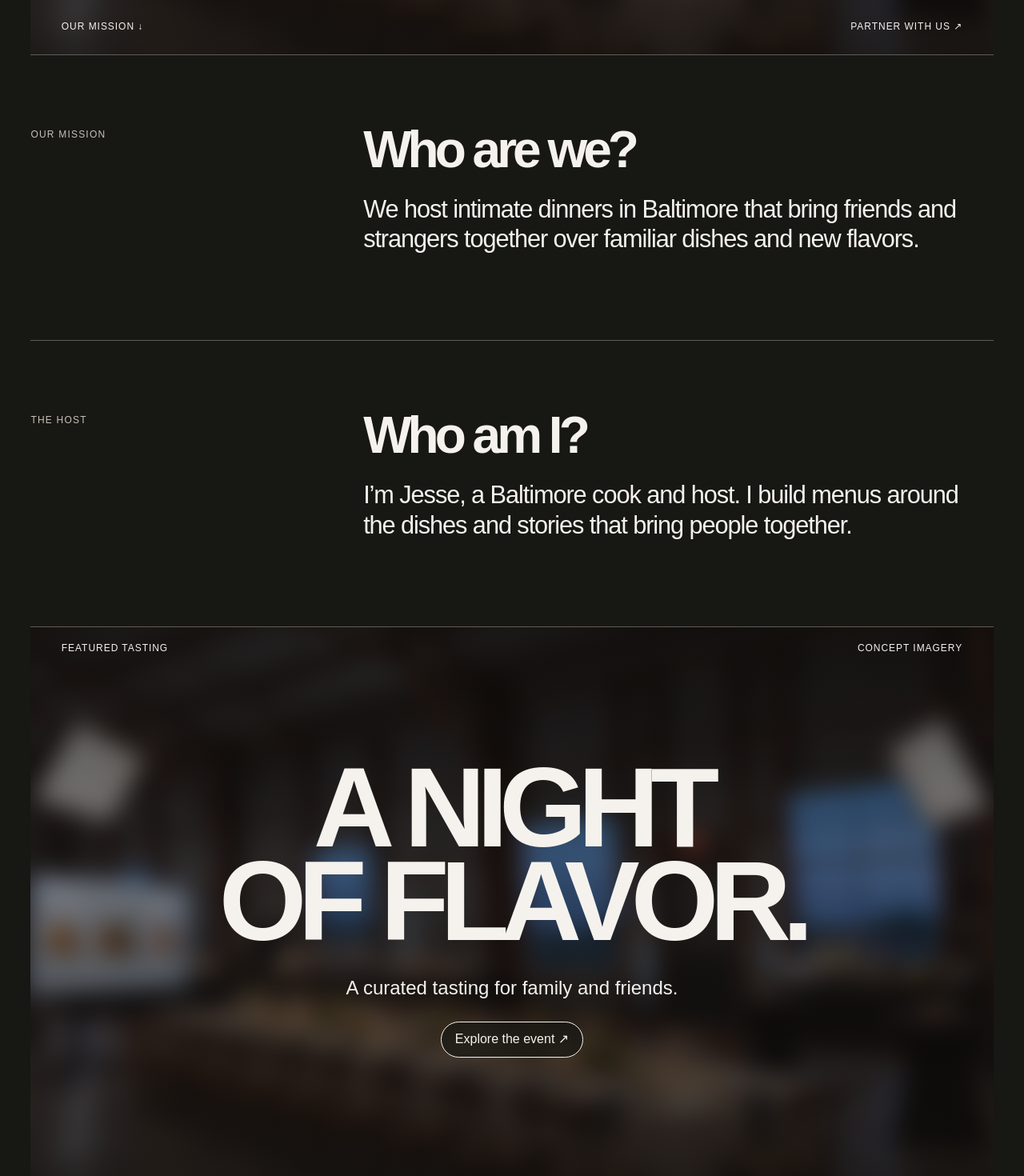
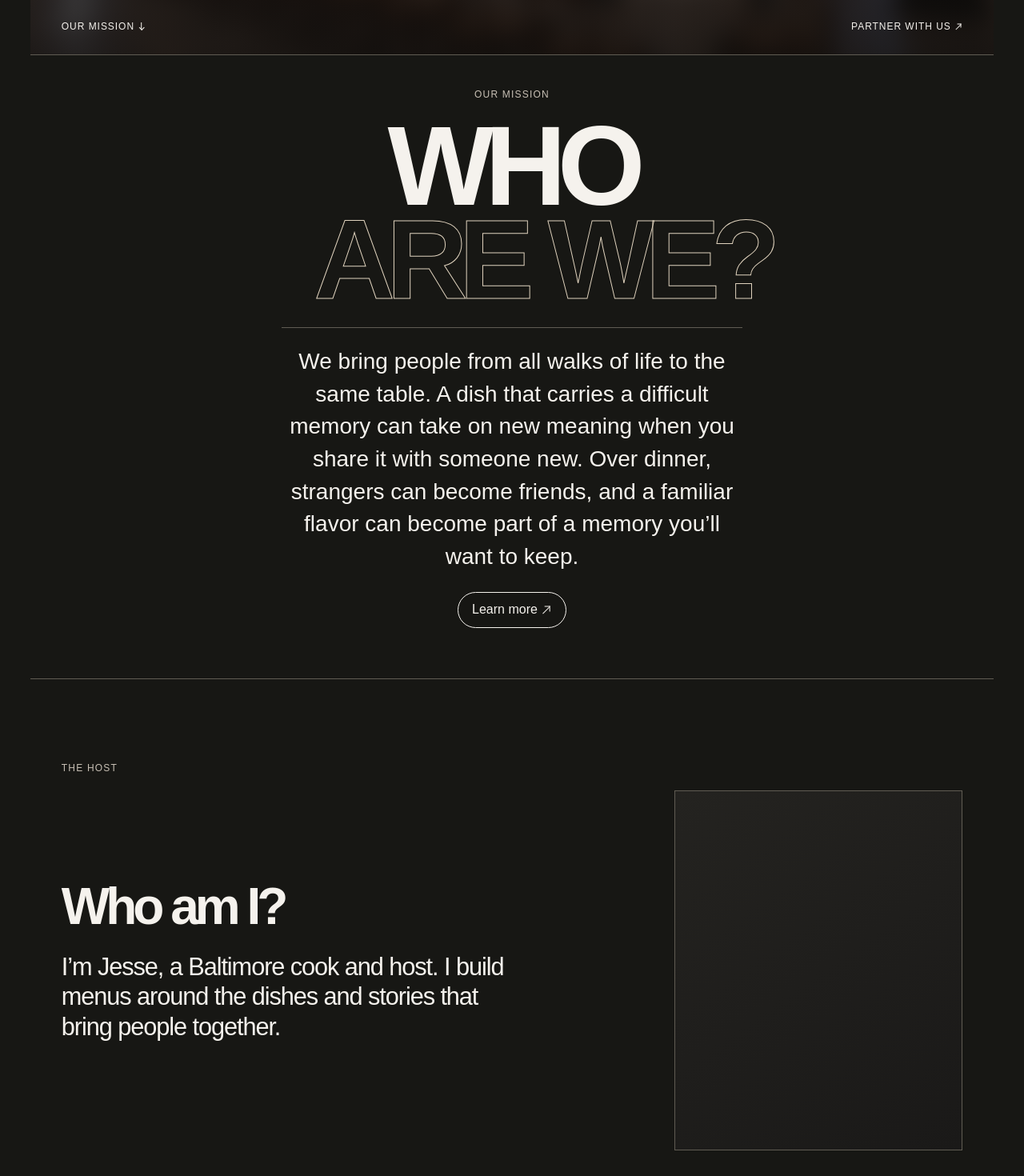
Before and after one commit to Food-of-Life/who-are-we, a Next.js app: page / in a window 1280 px wide. Shown: the part 700-2170 px from the top of the page at 80% size. Built offline with nearby package versions, Linux system fonts and the light colour scheme; no server answers.

Commit message:
Expand Food of Life mission and refine site layout

```diff
--- a/app/page.tsx
+++ b/app/page.tsx
@@ -1,10 +1,17 @@
 import Image from 'next/image';
 import Motion from '../components/Motion';
 import Tasting from '../components/Tasting';
+import PhotoStory from '../components/PhotoStory';
 import Contact from '../components/Contact';
 
 const email = process.env.NEXT_PUBLIC_CONTACT_EMAIL;
 const phone = process.env.NEXT_PUBLIC_CONTACT_PHONE;
+
+const missionSlides = [
+  { title: 'A new connection', text: 'We want to bring people together over dinner because passing a plate is an easy way to start a conversation. A question about what’s on the table can lead to a story about what’s going on in someone’s life. Sometimes, hearing how another person got through something gives you a different way to think about what you’re going through yourself.', photo: 'made-with-care.jpg' },
+  { title: 'Discover something about yourself', text: 'Some dishes carry memories we rarely talk about. A bite might remind you of a kitchen you haven’t been in for years. Then someone across the table tells you what that same dish meant in their home. We hope you hear a different story, share a little of yours if you feel like it, and by the end of dinner there’s something new to remember about that flavor: who you shared it with tonight.', photo: 'shared-plates.jpg' },
+  { title: 'What you carry home', text: 'When someone pulls up another chair and passes you a plate, you know there’s room for you. We want that feeling to stay with you long after the last bite. We hope you carry it to the next table you sit at, and remember how much it can mean to make room for someone else.', photo: 'dessert.jpg' },
+];
 
 export default function Home() {
   const formEnabled = Boolean(process.env.RESEND_API_KEY && process.env.CONTACT_FROM && process.env.CONTACT_TO);
@@ -20,21 +27,26 @@ export default function Home() {
     <main>
       <section className="hero" id="home">
         <div className="hero-backdrop" aria-hidden="true"><Image src="/food/made-with-care.jpg" alt="" fill sizes="100vw" preload/></div>
-        <div className="hero-caption"><span>Baltimore, Maryland</span><span>Independent culinary events</span></div>
+        <div className="hero-caption"><span>Baltimore, Maryland</span><span>Culinary events</span></div>
         <div className="hero-center">
           <span className="star" aria-hidden="true">✳</span>
           <h1><span>Food</span><span>of Life.</span></h1>
           <p>Intimate dinners built around familiar food, new flavors, and the stories we share.</p>
         </div>
-        <div className="hero-bottom"><a href="#about">Our mission ↓</a><a href="#contact">Partner with us ↗</a></div>
+        <div className="hero-bottom"><a href="#about">Our mission <span className="arrow arrow-down" aria-hidden="true"/></a><a href="#contact">Partner with us <span className="arrow arrow-diagonal" aria-hidden="true"/></a></div>
       </section>
-      <section className="editorial text-panel" id="about">
+      <section className="mission-feature" id="about">
         <p className="label">Our mission</p>
-        <div data-reveal><h2>Who are we?</h2><p>We host intimate dinners in Baltimore that bring friends and strangers together over familiar dishes and new flavors.</p></div>
+        <div className="mission-statement">
+          <h2><span>Who</span>{' '}<span>are we?</span></h2>
+          <p>We bring people from all walks of life to the same table. A dish that carries a difficult memory can take on new meaning when you share it with someone new. Over dinner, strangers can become friends, and a familiar flavor can become part of a memory you’ll want to keep.</p>
+          <PhotoStory title="Our mission" buttonLabel="Learn more" slides={missionSlides}/>
+        </div>
       </section>
-      <section className="editorial text-panel" id="host">
+      <section className="editorial text-panel host-panel" id="host">
         <p className="label">The host</p>
-        <div data-reveal><h2>Who am I?</h2><p>I’m Jesse, a Baltimore cook and host. I build menus around the dishes and stories that bring people together.</p></div>
+        <div className="host-copy" data-reveal><h2>Who am I?</h2><p>I’m Jesse, a Baltimore cook and host. I build menus around the dishes and stories that bring people together.</p></div>
+        <div className="host-portrait" aria-hidden="true" data-reveal/>
       </section>
       <Tasting/>
       <section className="contact" id="contact">
@@ -42,16 +54,16 @@ export default function Home() {
         <h2 data-reveal>Let’s set<br/>the table.</h2>
         <p>Partner with us on the next dinner.</p>
         <a className="deck-button" href="/food/partnership-preview.pdf">
-          <span aria-hidden="true">↗</span>
+          <span className="arrow arrow-diagonal" aria-hidden="true"/>
           <span>View Made With Care deck</span>
         </a>
-        {(email || phone) && <address className="sponsor-details">
-          {email && <a href={'mailto:' + email}>{email}</a>}
-          {phone && <a href={'tel:' + phone.replace(/[^+0-9]/g, '')}>{phone}</a>}
-        </address>}
+        <address className="sponsor-details">
+          <span>Email {email && <a href={'mailto:' + email}>{email}</a>}</span>
+          <span>Phone {phone && <a href={'tel:' + phone.replace(/[^+0-9]/g, '')}>{phone}</a>}</span>
+        </address>
         <Contact enabled={formEnabled}/>
       </section>
     </main>
-    <footer><span>Food of Life · Baltimore, MD</span><a href="#home">Back to top ↑</a></footer>
+    <footer><span>Food of Life · Baltimore, MD</span><a href="#home">Back to top <span className="arrow arrow-up" aria-hidden="true"/></a></footer>
   </>;
 }
--- a/app/style.css
+++ b/app/style.css
@@ -179,3 +179,150 @@ body:has(.event-dialog[open]){overflow:hidden}
   border-radius:100vw;
 }
 .deck-button span:first-child{font-size:inherit}
+
+.sponsor-details { font-size: .8rem; color: var(--muted); }
+.arrow {
+  display: inline-block;
+  position: relative;
+  width: .85em;
+  height: .85em;
+  vertical-align: -.06em;
+}
+.arrow::before, .arrow::after { content: ""; position: absolute; }
+.arrow::before { left: 0; right: .12em; top: 50%; border-top: 1px solid currentColor; }
+.arrow::after {
+  right: .12em;
+  top: 50%;
+  width: .42em;
+  height: .42em;
+  border-top: 1px solid currentColor;
+  border-right: 1px solid currentColor;
+  transform: translateY(-50%) rotate(45deg);
+}
+.arrow-diagonal { rotate: -45deg; }
+.arrow-down { rotate: 90deg; }
+.arrow-up { rotate: -90deg; }
+.arrow-left { rotate: 180deg; }
+
+.mission-statement {
+  padding: clamp(8px, 1.75vw, 24px) 0;
+  min-width: 0;
+}
+.mission-statement h2 {
+  display: grid;
+  font-size: clamp(60px, 11vw, 156px);
+  line-height: .83;
+  margin-bottom: clamp(12px, 2vw, 28px);
+}
+.mission-statement h2 span:last-child {
+  margin-left: clamp(10px, 6vw, 88px);
+  color: transparent;
+  -webkit-text-stroke: 1px #e0d3be;
+}
+.mission-statement p {
+  border-top: 1px solid var(--line);
+  padding-top: 22px;
+}
+
+.mission-feature {
+  display: grid;
+  align-content: center;
+  justify-items: center;
+  padding: clamp(32px, 5vh, 64px) 5vw;
+  text-align: center;
+  border-top: 1px solid var(--line);
+  overflow: clip;
+}
+
+.mission-feature .mission-statement h2 {
+  text-transform: uppercase;
+}
+
+.mission-feature .mission-statement > p {
+  max-width: 37ch;
+  margin: 0 auto;
+  font-size: clamp(18px, 2.3vw, 28px);
+  line-height: 1.45;
+  text-wrap: balance;
+}
+
+.mission-feature .tasting-copy p {
+  padding-top: 0;
+  border-top: 0;
+}
+
+.host-panel {
+  grid-template-columns: minmax(0, 1.2fr) minmax(0, 1fr);
+  align-items: center;
+  column-gap: clamp(24px, 6vw, 96px);
+  row-gap: 18px;
+  padding: clamp(48px, 8vw, 120px) clamp(12px, 3vw, 48px);
+}
+
+.host-panel > .label {
+  grid-column: 1 / -1;
+}
+
+.host-portrait {
+  width: min(100%, 360px);
+  aspect-ratio: 4 / 5;
+  justify-self: end;
+  border: 1px solid var(--line);
+  background: linear-gradient(145deg, #242320, #1a1918);
+}
+
+@media (max-width: 680px) {
+  .host-panel {
+    grid-template-columns: minmax(0, 1fr);
+  }
+
+  .host-portrait {
+    justify-self: start;
+    width: min(72%, 280px);
+  }
+}
+
+@media (max-width: 680px) {
+  .host-panel {
+    padding-inline: clamp(12px, 4vw, 24px);
+  }
+
+  .host-panel .host-copy h2 {
+    font-size: clamp(26px, 8vw, 44px);
+    margin-bottom: 16px;
+  }
+
+  .host-panel .host-copy p {
+    margin-bottom: 0;
+    line-height: 1.45;
+  }
+
+  .host-portrait {
+    width: min(100%, 240px);
+  }
+}
+
+.mission-feature .tasting-slide {
+  place-items: center;
+}
+
+.mission-feature .tasting-slide img {
+  filter: blur(4px) brightness(.58);
+}
+
+.mission-feature .tasting-copy {
+  padding-top: 76px;
+  text-align: center;
+}
+
+.mission-feature .tasting-copy h2 {
+  font-size: clamp(32px, 5vw, 62px);
+  line-height: 1;
+}
+
+.mission-feature .tasting-copy p:last-child {
+  max-width: 52ch;
+  margin-inline: auto;
+  font-size: clamp(16px, 1.7vw, 20px);
+  line-height: 1.55;
+}
--- /dev/null
+++ b/components/PhotoStory.tsx
@@ -0,0 +1,51 @@
+'use client';
+
+import Image from 'next/image';
+import { useRef, useState } from 'react';
+
+type Slide = { title: string; text: string; photo: string };
+
+export default function PhotoStory({ title, buttonLabel, slides }: {
+  title: string;
+  buttonLabel: string;
+  slides: Slide[];
+}) {
+  const dialog = useRef<HTMLDialogElement>(null);
+  const [story, setStory] = useState({ index: 0, direction: 1 });
+  const slide = slides[story.index];
+  const advance = (direction: number) => setStory(current => ({
+    index: (current.index + direction + slides.length) % slides.length,
+    direction,
+  }));
+
+  return <>
+      <button className="explore-event" type="button" aria-haspopup="dialog" onClick={() => {
+        setStory({ index: 0, direction: 1 });
+        dialog.current?.showModal();
+      }}>{buttonLabel} <span className="arrow arrow-diagonal" aria-hidden="true"/></button>
+    <dialog className="event-dialog" ref={dialog} aria-label={title + " photo story"} onKeyDown={event => {
+      if (event.key === 'ArrowLeft' || event.key === 'ArrowRight') {
+        event.preventDefault();
+        advance(event.key === 'ArrowLeft' ? -1 : 1);
+      }
+    }}>
+      <div className="event-story">
+        <div key={story.index} className="tasting-slide" data-direction={story.direction}>
+          <Image src={'/food/' + slide.photo} alt="" fill sizes="100vw"/>
+          <div className="tasting-copy">
+            <p className="label">{title} · Concept imagery</p>
+            <h2>{slide.title}</h2>
+            <p>{slide.text}</p>
+          </div>
+        </div>
+        <button className="close-story" type="button" autoFocus onClick={() => dialog.current?.close()}>Close <span aria-hidden="true">×</span></button>
+        <div className="tasting-controls">
+          <button type="button" onClick={() => advance(-1)} aria-label="Previous slide"><span className="arrow arrow-left" aria-hidden="true"/></button>
+          <span aria-live="polite" className="sr-only">Slide {story.index + 1} of {slides.length}. {slide.title}</span>
+          <span aria-hidden="true">{story.index + 1} / {slides.length}</span>
+          <button type="button" onClick={() => advance(1)} aria-label="Next slide"><span className="arrow arrow-right" aria-hidden="true"/></button>
+        </div>
+      </div>
+    </dialog>
+  </>;
+}
--- a/components/Tasting.tsx
+++ b/components/Tasting.tsx
@@ -1,7 +1,5 @@
-'use client';
-
 import Image from 'next/image';
-import { useRef, useState } from 'react';
+import PhotoStory from './PhotoStory';
 
 const slides = [
   { title: 'Around one table', text: 'A tasting for family and friends to slow down and share a meal.', photo: 'made-with-care.jpg' },
@@ -10,48 +8,13 @@ const slides = [
 ];
 
 export default function Tasting() {
-  const dialog = useRef<HTMLDialogElement>(null);
-  const [story, setStory] = useState({ index: 0, direction: 1 });
-  const slide = slides[story.index];
-  const advance = (direction: number) => setStory(current => ({
-    index: (current.index + direction + slides.length) % slides.length,
-    direction,
-  }));
-
   return <section className="hero featured-hero" id="projects">
     <div className="hero-backdrop" aria-hidden="true"><Image src="/food/made-with-care.jpg" alt="" fill sizes="100vw"/></div>
     <div className="hero-caption"><span>Featured tasting</span><span>Concept imagery</span></div>
     <div className="hero-center" data-reveal>
       <h2>A Night<br/>of Flavor.</h2>
       <p>A curated tasting for family and friends.</p>
-      <button className="explore-event" type="button" aria-haspopup="dialog" onClick={() => {
-        setStory({ index: 0, direction: 1 });
-        dialog.current?.showModal();
-      }}>Explore the event <span aria-hidden="true">↗</span></button>
+      <PhotoStory title="A Night of Flavor" buttonLabel="Explore the event" slides={slides}/>
     </div>
-    <dialog className="event-dialog" ref={dialog} aria-label="A Night of Flavor photo story" onKeyDown={event => {
-      if (event.key === 'ArrowLeft' || event.key === 'ArrowRight') {
-        event.preventDefault();
-        advance(event.key === 'ArrowLeft' ? -1 : 1);
-      }
-    }}>
-      <div className="event-story">
-        <div key={story.index} className="tasting-slide" data-direction={story.direction}>
-          <Image src={'/food/' + slide.photo} alt="" fill sizes="100vw"/>
-          <div className="tasting-copy">
-            <p className="label">A Night of Flavor · Concept imagery</p>
-            <h2>{slide.title}</h2>
-            <p>{slide.text}</p>
-          </div>
-        </div>
-        <button className="close-story" type="button" autoFocus onClick={() => dialog.current?.close()}>Close <span aria-hidden="true">×</span></button>
-        <div className="tasting-controls">
-          <button type="button" onClick={() => advance(-1)} aria-label="Previous slide">←</button>
-          <span aria-live="polite" className="sr-only">Slide {story.index + 1} of {slides.length}. {slide.title}</span>
-          <span aria-hidden="true">{story.index + 1} / {slides.length}</span>
-          <button type="button" onClick={() => advance(1)} aria-label="Next slide">→</button>
-        </div>
-      </div>
-    </dialog>
   </section>;
 }
```
Also changed, not shown: components/Motion.tsx (+21 -0 lines).
